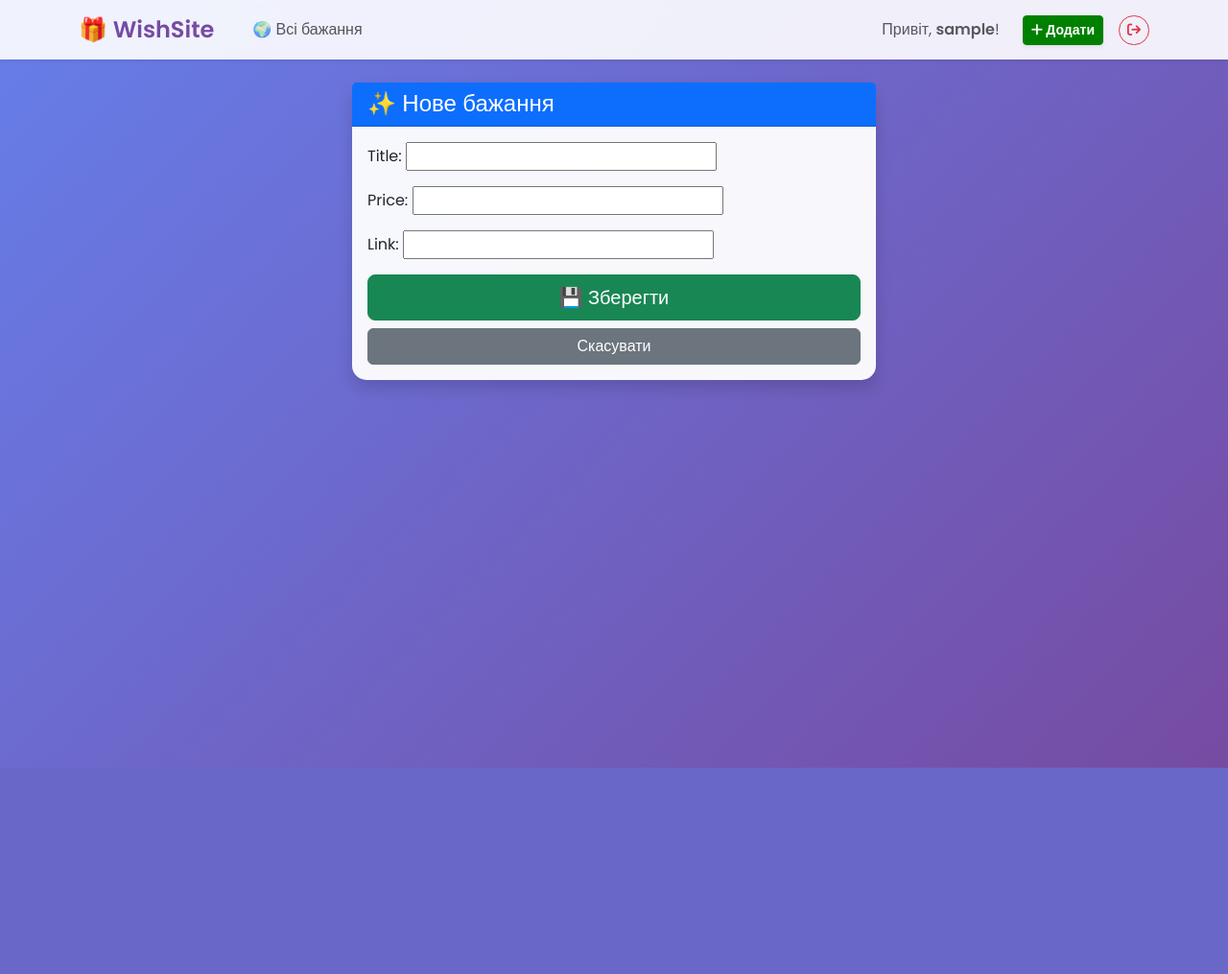
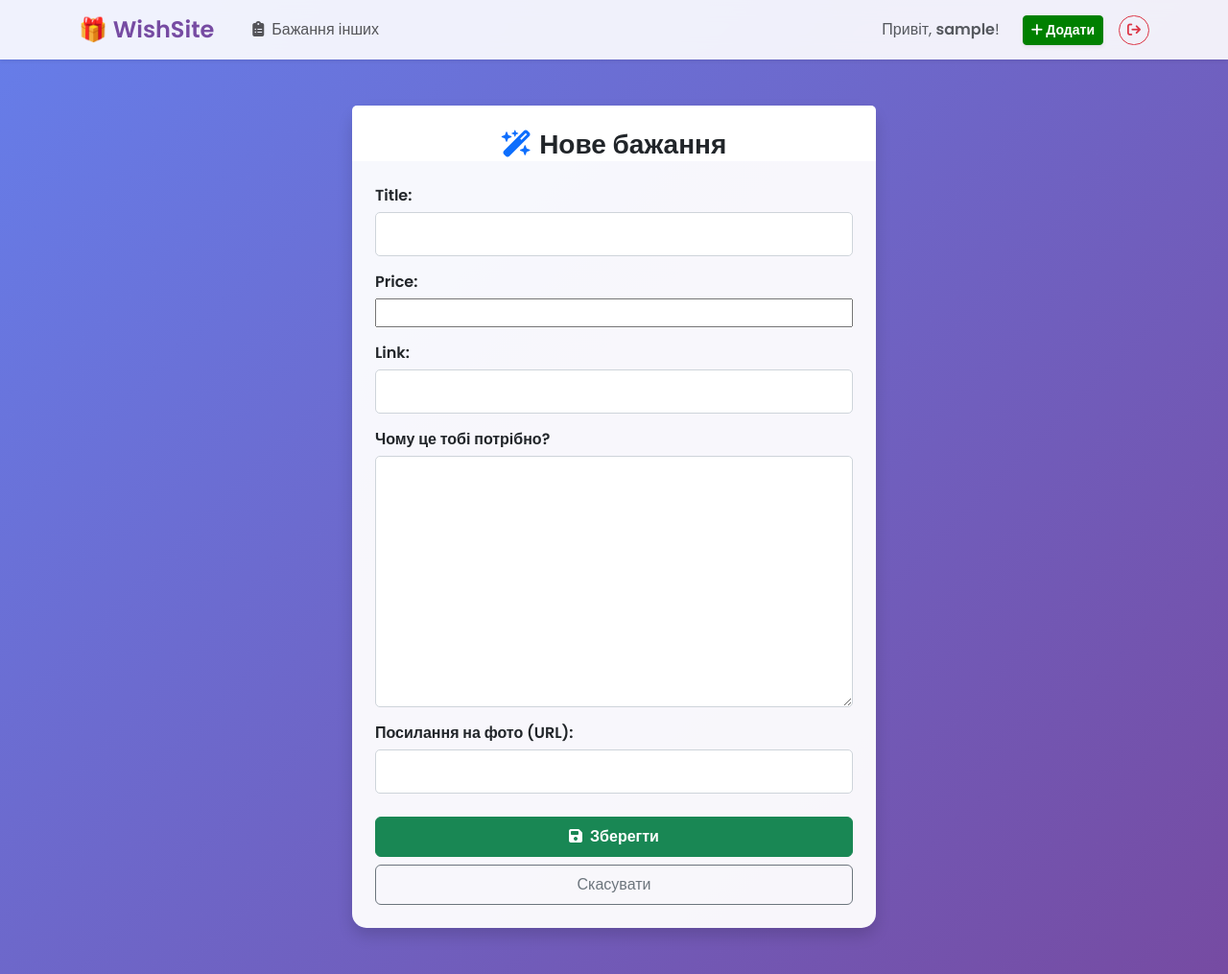
Before and after one commit to daniilKachkovskyi/wishlist-project, a Django app: page /create/ in a window 1280 px wide. Shown: the whole page at 96% size. Before the commit the page ends 800 px from the top, so only its background shows below. Run offline with Django 5.2, Linux system fonts and the light colour scheme; the visitor is signed in with stand-in values (Sample User, id 1).

Commit message:
амінив фото на URL

```diff
--- a/static/css/style.css
+++ b/static/css/style.css
@@ -134,3 +134,9 @@ body {
     text-decoration: none; /* Залишаємо підкреслення (можна прибрати, написавши none) */
     cursor: pointer;            /* Курсор стає ручкою (стандартно для посилань) */
 }
+
+.transition-card:hover {
+transform:
+translateY(-5px);
+transition: 0.3s;
+}
--- a/wishes/forms.py
+++ b/wishes/forms.py
@@ -4,4 +4,4 @@ from .models import Wish
 class WishForm(forms.ModelForm):
     class Meta:
         model = Wish
-        fields = ('title', 'price', 'link')
+        fields = ('title', 'price', 'link', 'reason', 'photo_url')
--- a/wishes/models.py
+++ b/wishes/models.py
@@ -5,9 +5,12 @@ class Wish(models.Model):
     title = models.CharField(max_length=200)
     price = models.DecimalField(max_digits=10, decimal_places=2)
     link = models.URLField(blank=True)
+    reason = models.TextField(blank=True, verbose_name="Чому це тобі потрібно?")
+    photo_url = models.URLField(blank=True, null=True, verbose_name="Посилання на фото (URL)")
     is_received = models.BooleanField(default=False)
     # 👇 2. Додай цей рядок. Це зв'язок "Один користувач - багато бажань"
     user = models.ForeignKey(User, on_delete=models.CASCADE, null=True, blank=True)
 
+
     def __str__(self):
         return self.title
--- a/wishes/templates/wish/base.html
+++ b/wishes/templates/wish/base.html
@@ -24,7 +24,7 @@
             <ul class="navbar-nav me-auto ms-3">
                 <li class="nav-item">
                     <a class="nav-link" href="{% url 'explore' %}" style="font-weight: 500;">
-                        🌍 Всі бажання
+                        <i class="fa-solid fa-clipboard-list me-2"></i>Бажання інших
                     </a>
                 </li>
             </ul>
--- a/wishes/templates/wish/home.html
+++ b/wishes/templates/wish/home.html
@@ -8,8 +8,10 @@
     <hr class="my-4">
 
     {% if user.is_authenticated %}
-        <h3>Привіт, {{ user.username }}! 👋</h3>
-        <p>Твої мрії вже чекають на тебе.</p>
+        <h3 class = "my-text">Привіт,
+            <a href="{% url 'wish_create' %}" class="btn-login3">{{ user.username }}</a>
+        </h3>
+        <p class = "my-text">Твої мрії вже чекають на тебе.</p>
 
         <div class="mt-4">
             <a href="{% url 'wish_list' %}" class="btn btn-primary btn-lg">📂 Мої бажання</a>
--- a/wishes/templates/wish/wish_form.html
+++ b/wishes/templates/wish/wish_form.html
@@ -1,21 +1,85 @@
 {% extends 'wish/base.html' %}
+
+{% block extra_css %}
+<style>
+    /* --- СТИЛІ ДЛЯ ФОРМИ (Копія стилю реєстрації) --- */
+
+    /* 1. Вирівнювання: все в стовпчик */
+    .wish-form p {
+        display: flex;
+        flex-direction: column;
+        margin-bottom: 15px;
+        width: 100%;
+    }
+
+    /* 2. Поля вводу (Назва і Опис) */
+    .wish-form input[type="text"],
+    .wish-form input[type="url"],
+    .wish-form textarea {
+        display: block;
+        width: 100%;                /* На всю ширину */
+        padding: 10px;              /* Простір всередині */
+        border: 1px solid #ced4da;  /* Сіра рамка */
+        border-radius: 5px;         /* Закруглені кути */
+        box-sizing: border-box;
+        font-size: 16px;
+        transition: border-color 0.15s ease-in-out, box-shadow 0.15s ease-in-out;
+    }
+
+    /* Ефект при натисканні (блакитна рамка) */
+    .wish-form input:focus,
+    .wish-form textarea:focus {
+        border-color: #86b7fe;
+        outline: 0;
+        box-shadow: 0 0 0 0.25rem rgba(13, 110, 253, 0.25);
+    }
+
+    /* 3. Окремо для поля Опису (textarea), щоб було вищим */
+    .wish-form textarea {
+        min-height: 100px;
+        resize: vertical; /* Дозволяє розтягувати вниз */
+    }
+
+    /* 4. Заголовки полів (Назва, Опис) */
+    .wish-form label {
+        font-weight: bold;
+        margin-bottom: 5px;
+        color: #212529;
+    }
+
+    /* 5. Підказки (Helptext) */
+    .wish-form .helptext {
+        font-size: 13px;
+        color: #6c757d;
+        margin-top: 5px;
+    }
+</style>
+{% endblock %}
 
 {% block content %}
 <div class="row justify-content-center">
-    <div class="col-md-6">
-        <div class="card shadow">
-            <div class="card-header bg-primary text-white">
-                <h4 class="mb-0">✨ Нове бажання</h4>
+    <div class="col-md-6"> <div class="card shadow mt-4 mb-5">
+
+            <div class="card-header bg-white border-bottom-0 pt-4 pb-0 text-center">
+                <h3 class="mb-0 fw-bold">
+                    <i class="fa-solid fa-wand-magic-sparkles text-primary me-2"></i>Нове бажання
+                </h3>
             </div>
-            <div class="card-body">
-                <form method="post" enctype="multipart/form-data">
+
+            <div class="card-body p-4">
+                <form method="post" enctype="multipart/form-data" class="wish-form">
                     {% csrf_token %}
 
                     {{ form.as_p }}
 
-                    <div class="d-grid gap-2">
-                        <button type="submit" class="btn btn-success btn-lg">💾 Зберегти</button>
-                        <a href="{% url 'wish_list' %}" class="btn btn-secondary">Скасувати</a>
+                    <div class="d-grid gap-2 mt-4">
+                        <button type="submit" class="btn btn-success fw-bold py-2">
+                            <i class="fa-solid fa-floppy-disk me-2"></i>Зберегти
+                        </button>
+
+                        <a href="{% url 'wish_list' %}" class="btn btn-outline-secondary py-2">
+                            Скасувати
+                        </a>
                     </div>
                 </form>
             </div>
--- a/wishes/urls.py
+++ b/wishes/urls.py
@@ -8,4 +8,5 @@ urlpatterns = [
     path('fulfill/<int:pk>/', views.wish_fulfill, name='wish_fulfill'),
     path('delete/<int:pk>/', views.wish_delete, name='wish_delete'),
     path('explore/', views.explore, name='explore'),
+    path('wish/<int:pk>/', views.wish_detail, name='wish_detail'),
 ]
--- a/wishes/views.py
+++ b/wishes/views.py
@@ -1,63 +1,70 @@
 from django.shortcuts import render, redirect, get_object_or_404
-from django.contrib.auth.forms import UserCreationForm
 from .models import Wish
 from .forms import WishForm
+from django.contrib.auth.decorators import login_required # 👈 Для захисту функцій
+from django.views import generic
+from django.contrib.auth.forms import UserCreationForm
 from django.urls import reverse_lazy
-from django.views import generic
 
+# 1. ГОЛОВНА СТОРІНКА (Просто вітання, без списку)
+def home(request):
+    return render(request, 'wish/home.html')
+
+# 2. МОЇ БАЖАННЯ (Ось тут ми фільтруємо!)
+@login_required # 👈 Цей декоратор не пустить сюди гостей (перекине на логін)
 def wish_list(request):
-    wishes = Wish.objects.all() # перенесли всю базу даних
-    return render(request, 'wish/wish_list.html', {'wishes': wishes}) # для хтмл
+    # Беремо ТІЛЬКИ бажання поточного користувача
+    wishes = Wish.objects.filter(user=request.user)
+    return render(request, 'wish/wish_list.html', {'wishes': wishes})
 
+# 3. ВСІ БАЖАННЯ (Стрічка інших людей)
+def explore(request):
+    # Беремо ВСІ бажання, сортуємо нові зверху
+    all_wishes = Wish.objects.all().order_by('-id')
+    return render(request, 'wish/explore.html', {'wishes': all_wishes})
 
-def wish_create(request):  # Назва може бути іншою, шукай свою функцію створення
+# 4. СТВОРЕННЯ
+@login_required
+def wish_create(request):
     if request.method == 'POST':
         form = WishForm(request.POST)
         if form.is_valid():
-            # 👇 МАГІЯ ТУТ 👇
-            wish = form.save(commit=False)  # 1. Створи бажання, але поки не зберігай у базу
-            wish.user = request.user  # 2. Приклей до нього поточного користувача request - дайє інфу про поточний сеанс
-            wish.save()  # 3. Тепер зберігай остаточно
-
-            return redirect('home')  # Або куди ти там перенаправляєш
+            wish = form.save(commit=False)
+            wish.user = request.user
+            wish.save()
+            # Після створення йдемо в "Мої бажання", а не на home
+            return redirect('wish_list')
     else:
         form = WishForm()
-
     return render(request, 'wish/wish_form.html', {'form': form})
 
-
+# 5. ОТРИМАВ (Виконати бажання)
+@login_required
 def wish_fulfill(request, pk):
-    wish = get_object_or_404(Wish, pk=pk) # pk=pk це ід яке відправив користувач збігається з вказаним
+    # Шукаємо бажання, але перевіряємо, чи воно належить саме ЦЬОМУ користувачу
+    # (user=request.user), щоб чужі не можна було позначати
+    wish = get_object_or_404(Wish, pk=pk, user=request.user)
     wish.is_received = True
     wish.save()
     return redirect('wish_list')
 
-
+# 6. ВИДАЛИТИ
+@login_required
 def wish_delete(request, pk):
-    wish = get_object_or_404(Wish, pk=pk)
+    # Так само: видаляти можна тільки свої
+    wish = get_object_or_404(Wish, pk=pk, user=request.user)
     wish.delete()
     return redirect('wish_list')
 
-
+# 7. РЕЄСТРАЦІЯ
 class SignUpView(generic.CreateView):
     form_class = UserCreationForm
     success_url = reverse_lazy('login')
     template_name = 'registration/signup.html'
 
-# wish/views.py
 
-def home(request):
-    # Перевіряємо, чи увійшов користувач
-    if request.user.is_authenticated:
-        # Якщо увійшов - показуємо ТІЛЬКИ його бажання
-        wishes = Wish.objects.filter(user=request.user)
-    else:
-        # Якщо не увійшов - список порожній (або показуємо приклад)
-        wishes = []
-
-    return render(request, 'wish/home.html', {'wishes': wishes})
-
-def explore(request):
-    # Беремо всі бажання і сортуємо: нові зверху ('-id')
-    all_wishes = Wish.objects.all().order_by('-id')
-    return render(request, 'wish/explore.html', {'wishes': all_wishes})
+@login_required
+def wish_detail(request, pk):
+    # Шукаємо бажання за його ID (pk)
+    wish = get_object_or_404(Wish, pk=pk)
+    return render(request, 'wish/wish_detail.html', {'wish': wish})
```
Also changed, not shown: wishes/templates/wish/explore.html (+49 -13 lines), wishes/templates/wish/wish_detail.html (added, +53 -0 lines), wishes/migrations/0004_wish_reason.py (added), wishes/migrations/0005_wish_photo_url.py (added).
